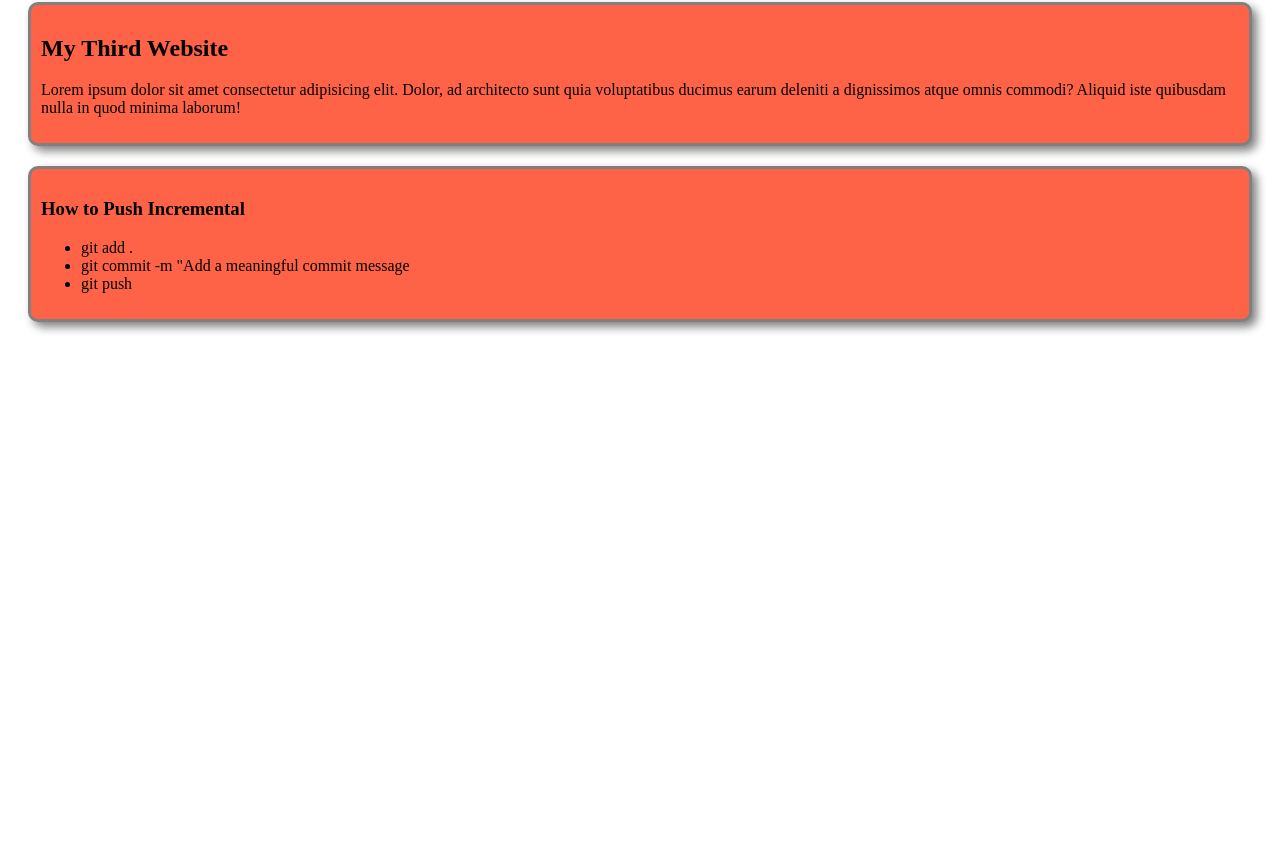
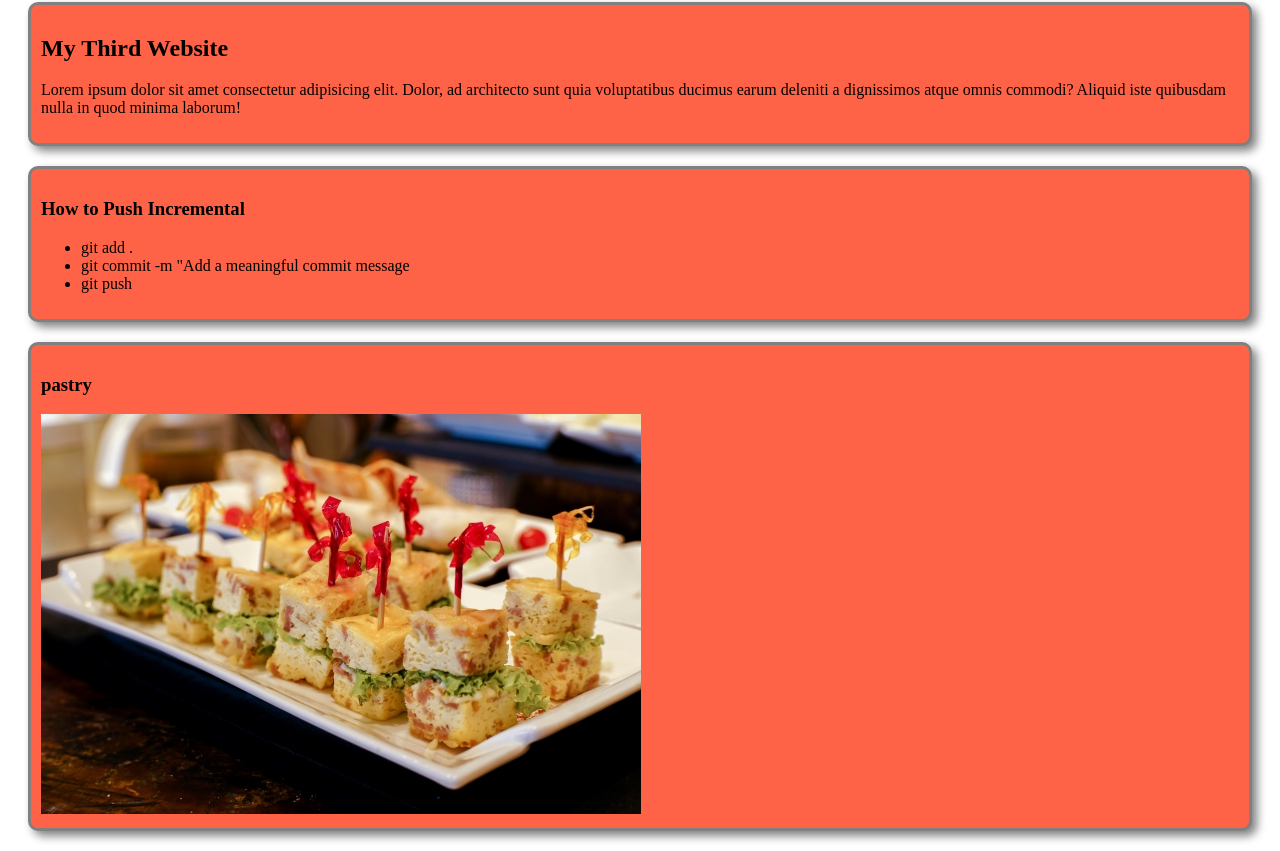
Before and after one commit to Naabil05/My-Simple-Website, a plain HTML site: page index.html in a window 1280 px wide. Shown: the part 348-1199 px from the top of the page. Before the commit the page ends 800 px from the top, so only its background shows below. Drawn offline with Linux system fonts and the light colour scheme.

Commit message:
Add picture

```diff
--- a/index.html
+++ b/index.html
@@ -33,6 +33,10 @@
             <li>git push</li>
         </ul>
     </div>
+    <div>
+        <h3>pastry</h3>
+        <img src="Styles/Food.jpg" alt="">
+    </div>
 </body>
 
 </html>
```
Also changed, not shown: Styles/Food.jpg (added).
